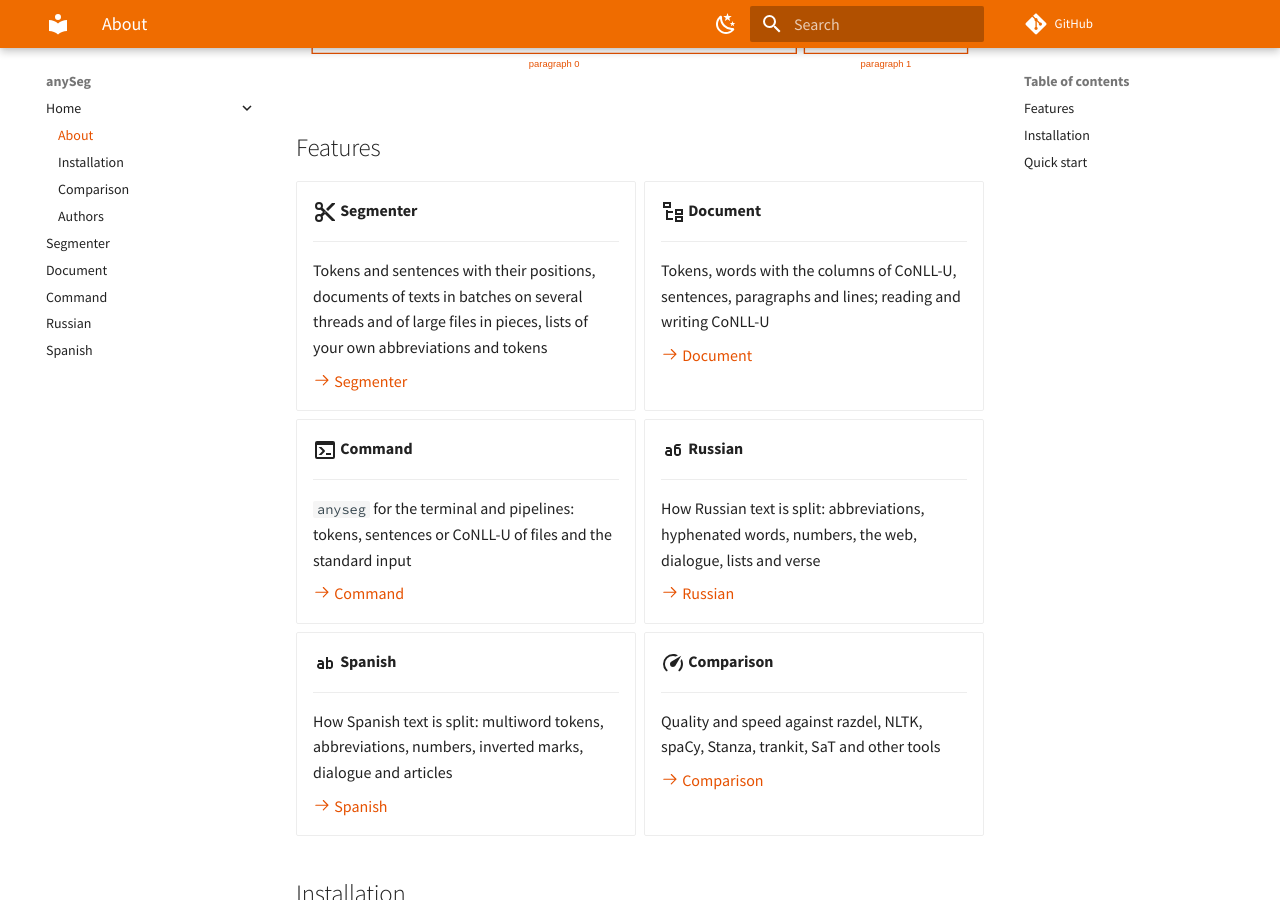
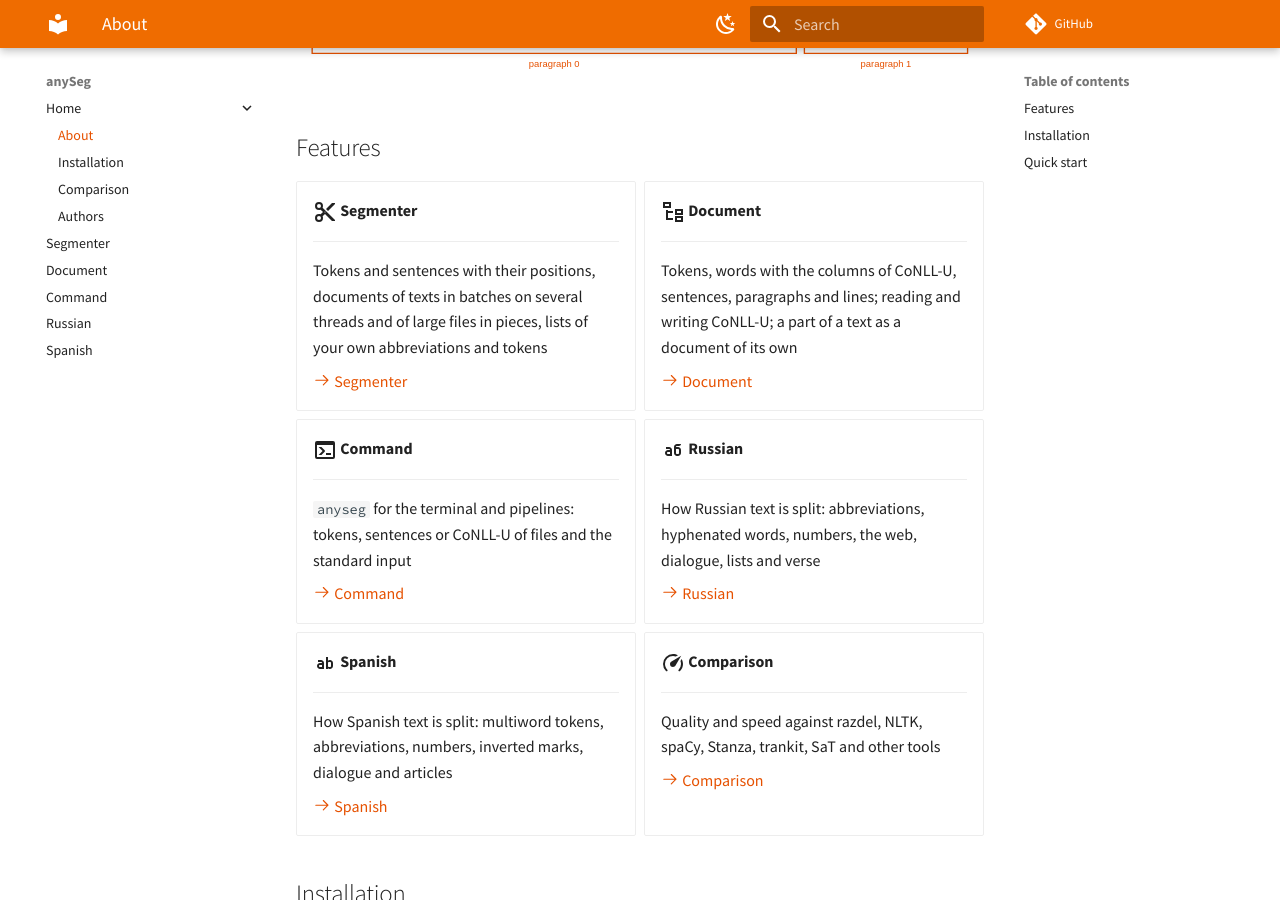
Before and after one commit to SergeyShk/anySeg, an MkDocs documentation site: the page built from docs/index.md, in a window 1280 px wide and 900 px high, scrolled down 996 px. Built offline with MkDocs 1.6.1 and Material for MkDocs 9.7.7, drawn with Linux system fonts in a browser that asks for light colours; comment, search, counter and statistics services are not loaded.

Commit message:
Prepare the 0.5.0 release: the part of a document on the front page and in the citation
Co-Authored-By: Claude Opus 5.5 <noreply@anthropic.com>

```diff
--- a/docs/index.md
+++ b/docs/index.md
@@ -27,7 +27,7 @@ A text becomes tokens - spans of it with their positions - and the tokens hold w
 
     ---
 
-    Tokens, words with the columns of CoNLL-U, sentences, paragraphs and lines; reading and writing CoNLL-U
+    Tokens, words with the columns of CoNLL-U, sentences, paragraphs and lines; reading and writing CoNLL-U; a part of a text as a document of its own
 
     [:octicons-arrow-right-24: Document](document.md)
 
```
Also changed, not shown: 2 other files.
